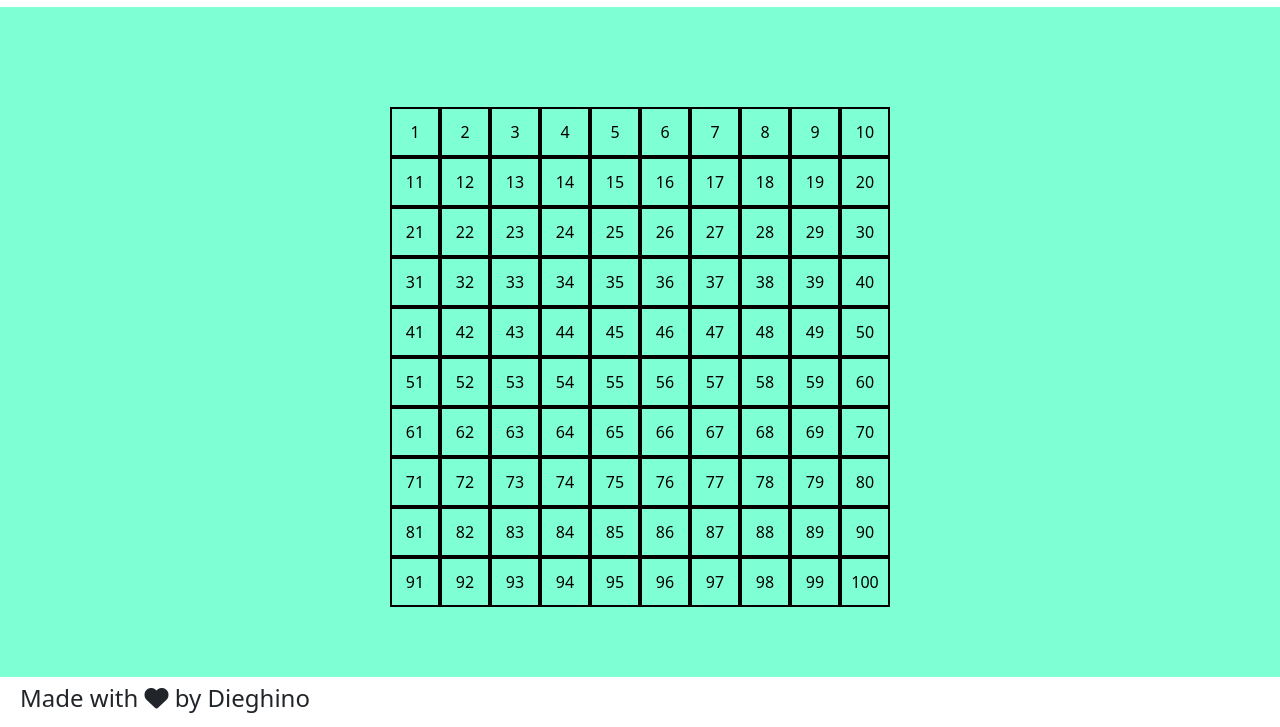
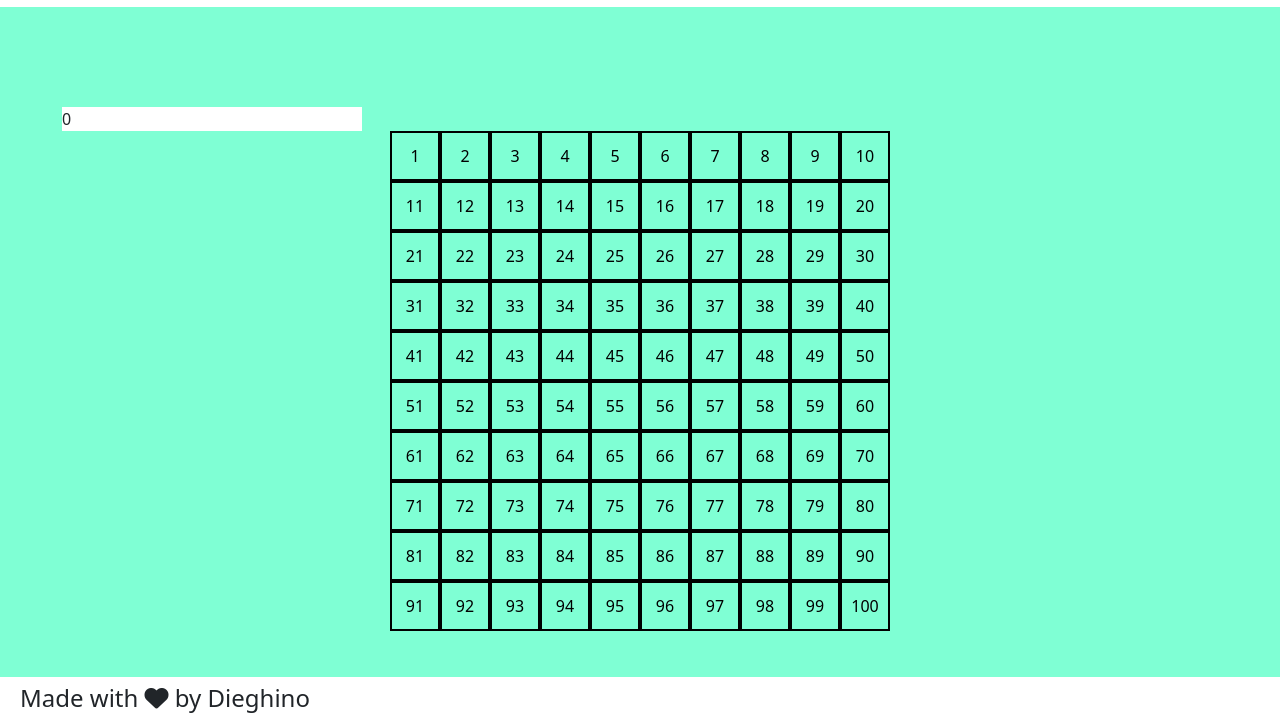
Before and after one commit to dieghino26/js-campominato-dom, a plain HTML site: page index.html in a window 1280 px wide. Both pictures are taken after a click on the button "Play". Shown: the part 73-800 px from the top of the page. Drawn offline with nearby package versions, Linux system fonts and the light colour scheme.

Commit message:
added score info

```diff
--- a/css/style.css
+++ b/css/style.css
@@ -19,6 +19,8 @@ main {
     min-width: 100vw;
     min-height: calc(100vh - 130px);
     padding-top: 100px;
+
+
 }
 
 #grid {
@@ -50,6 +52,14 @@ main {
     background-color: rgb(0, 102, 255);
 }
 
+#score {
+    margin-left: 50px;
+    background-color: #fff;
+    display: inline-block;
+    width: 300px;
+
+}
+
 
 
 
--- a/index.html
+++ b/index.html
@@ -33,9 +33,8 @@
         <button id="button" class="btn btn-primary">Play</button>
     </header>
     <main class="container">
-        <div id="grid">
-
-        </div>
+        <div id="score"></div>
+        <div id="grid"></div>
     </main>
     <footer>
         <h4>Made with <i class="fas fa-heart"></i> by Dieghino</h4>
--- a/js/campominato.js
+++ b/js/campominato.js
@@ -1,8 +1,7 @@
-//recuperare la griglia da html
+// recupero elementi da html
 const grid = document.getElementById("grid")
-
-//recupero il bottone play
 const button = document.getElementById("button")
+const playerScore = document.getElementById("score")
 
 //rows e cols
 const rows = 10
@@ -10,11 +9,20 @@ const cols = 10
 const totalCells = rows * cols
 
 
+
+
+
 button.addEventListener("click", function () {
 
     button.innerText = "Ricomincia"
     grid.innerHTML = ""
 
+    //info bombe
+    let totalBombs = 16
+
+    //score del player
+    let score = 0
+    playerScore.innerText = score
 
     //cell generator
     for (let i = 0; i < totalCells; i++) {
```
